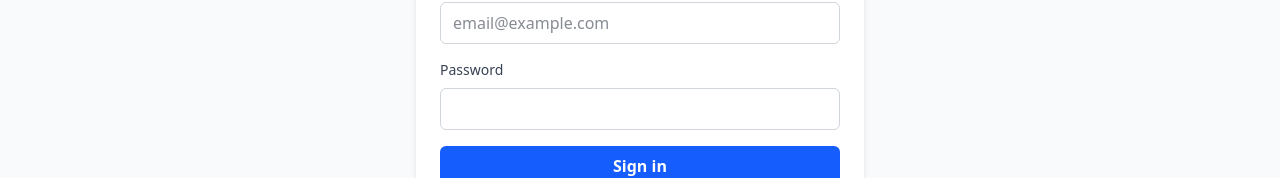
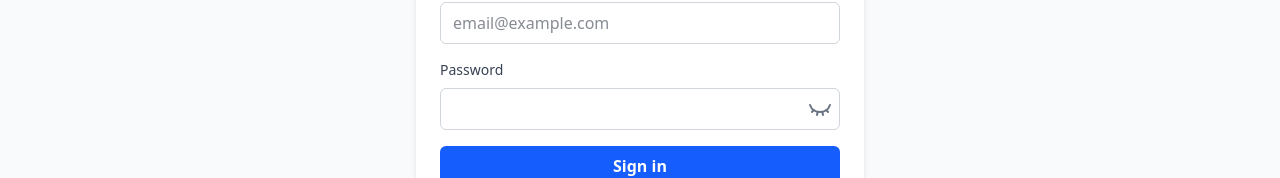
Before and after one commit to GlebTc/lost_and_found, a Next.js app in the folder frontend/: page /login in a window 1280 px wide. Shown: the part 300-478 px from the top of the page. Built offline with nearby package versions, Linux system fonts and the light colour scheme; no server answers.

Commit message:
Profile Page Complete

```diff
--- a/frontend/src/app/(auth)/login/page.tsx
+++ b/frontend/src/app/(auth)/login/page.tsx
@@ -3,12 +3,14 @@ import React, { useState } from 'react';
 import axios from 'axios';
 import { useAuth } from '@/src/contexts/AuthContext';
 import { useRouter } from 'next/navigation';
+import { Eye, EyeClosed } from 'lucide-react';
 
 const LoginPage = () => {
   const [email, setEmail] = useState('');
   const [password, setPassword] = useState('');
   const [processingLoginRequest, setProcessingLoginRequest] = useState(false); // This monitors API request
-  const [redirecting, setRedirecting] = useState(false); // Separates successful API request and router push
+  const [redirecting, setRedirecting] = useState<boolean>(false); // Separates successful API request and router push
+  const [showPassword, setShowPassword] = useState<boolean>(false);
 
   const { refreshProfile, loading } = useAuth();
   const router = useRouter();
@@ -42,9 +44,15 @@ const LoginPage = () => {
             Enter your credentials to access the lost and found system
           </p>
         </div>
-        <form onSubmit={handleSubmit} className='px-6 py-6 space-y-4'>
+        <form
+          onSubmit={handleSubmit}
+          className='px-6 py-6 space-y-4'
+        >
           <div className='space-y-2'>
-            <label htmlFor='email' className='block text-sm font-medium text-gray-700 dark:text-gray-300'>
+            <label
+              htmlFor='email'
+              className='block text-sm font-medium text-gray-700 dark:text-gray-300'
+            >
               Email
             </label>
             <input
@@ -58,18 +66,32 @@ const LoginPage = () => {
             />
           </div>
           <div className='space-y-2'>
-            <label htmlFor='password' className='block text-sm font-medium text-gray-700 dark:text-gray-300'>
+            <label
+              htmlFor='password'
+              className='block text-sm font-medium text-gray-700 dark:text-gray-300'
+            >
               Password
             </label>
+            <div className='relative'>
               <input
-              type='password'
+                type={showPassword ? 'text' : 'password'}
                 id='password'
-              className='w-full px-3 py-2 border border-gray-300 dark:border-gray-600 rounded-md bg-white dark:bg-gray-700 text-gray-900 dark:text-white focus:outline-none focus:ring-2 focus:ring-blue-500'
+                className='w-full px-3 py-2 pr-10 border border-gray-300 dark:border-gray-600 rounded-md bg-white dark:bg-gray-700 text-gray-900 dark:text-white focus:outline-none focus:ring-2 focus:ring-blue-500'
                 value={password}
                 onChange={(e) => setPassword(e.target.value)}
                 required
               />
+              <button
+                type='button'
+                className='absolute right-2 top-1/2 transform -translate-y-1/2 text-gray-500 hover:text-gray-600 cursor-pointer'
+                onClick={() => setShowPassword((prev) => !prev)}
+                aria-label='Toggle password visibility'
+              >
+                {showPassword ? <Eye /> : <EyeClosed />}
+              </button>
             </div>
+          </div>
+
           <button
             type='submit'
             disabled={processingLoginRequest}
--- a/frontend/src/app/(protected)/profile/page.tsx
+++ b/frontend/src/app/(protected)/profile/page.tsx
@@ -1,4 +1,3 @@
-import ProfileHero from './ProfileHero';
 import Profile from './Profile';
 
 const ProfileMain = () => {
--- a/frontend/src/app/globals.css
+++ b/frontend/src/app/globals.css
@@ -3,7 +3,7 @@
 :root {
   --main-color: #002854;
   --navbar-h: 64px;
-  --duration: 500ms;
+  --duration: 300ms;
   --background: #fff;
   --accent: #e9f3fb;
 }
--- a/frontend/src/components/navbar/Navbar.tsx
+++ b/frontend/src/components/navbar/Navbar.tsx
@@ -1,5 +1,5 @@
 'use client';
-import { useState } from 'react';
+import { useEffect, useRef, useState } from 'react';
 import Link from 'next/link';
 import Image from 'next/image';
 import hhs_logo from '@/public/images/logo/hhs_logo.webp';
@@ -10,13 +10,25 @@ const Navbar = () => {
   const componentName = 'NAVBAR';
   const { isAuthenticated, profile, logout } = useAuth();
   const [menuOpen, setMenuOpen] = useState(false);
+  const dropdownRef = useRef<HTMLDivElement>(null);
+
+  useEffect(() => {
+    const handleClickOutside = (event: MouseEvent) => {
+      if (
+        dropdownRef.current &&
+        !dropdownRef.current.contains(event.target as Node)
+      ) {
+        setMenuOpen(false);
+      }
+    };
+
+    document.addEventListener('mousedown', handleClickOutside);
+    return () => document.removeEventListener('mousedown', handleClickOutside);
+  }, []);
 
   return (
     <nav className='bg-gray-100 fixed w-full h-[var(--navbar-h)] flex justify-between items-center px-4 md:px-20 border-b-1 border-gray-500'>
-      <Link
-        href='/'
-        className='flex items-center gap-2 rounded-xl'
-      >
+      <Link href='/' className='flex items-center gap-2 rounded-xl'>
         <Image
           src={hhs_logo}
           alt='Hamilton Health Sciences'
@@ -26,16 +38,10 @@ const Navbar = () => {
         />
       </Link>
 
-      <div
-        className={`${componentName}_CONTENT_CONTAINER w-fit flex items-center justify-end gap-8`}
-      >
-        {/* Avatar and Dropdown */}
+      <div className={`${componentName}_CONTENT_CONTAINER w-fit flex items-center justify-end gap-8`}>
         {isAuthenticated && (
-          <div className='AVATAR_CONTAINER relative'>
-            <div
-              onClick={() => setMenuOpen((prev) => !prev)}
-              className='cursor-pointer'
-            >
+          <div className='AVATAR_CONTAINER relative' ref={dropdownRef}>
+            <div onClick={() => setMenuOpen((prev) => !prev)} className='cursor-pointer'>
               {profile?.avatar_url ? (
                 <img
                   src={profile.avatar_url}
@@ -50,19 +56,12 @@ const Navbar = () => {
                 </div>
               )}
             </div>
-            <AvatarDropdown
-              menuOpen={menuOpen}
-              setMenuOpen={setMenuOpen}
-            />
+            <AvatarDropdown menuOpen={menuOpen} setMenuOpen={setMenuOpen} />
           </div>
         )}
 
-        {/* Login/Logout Button */}
         {!isAuthenticated && (
-          <Link
-            href='/login'
-            className='button_main'
-          >
+          <Link href='/login' className='button_main'>
             Log In
           </Link>
         )}
```
Lines whose indentation alone changed are shown as unchanged.
